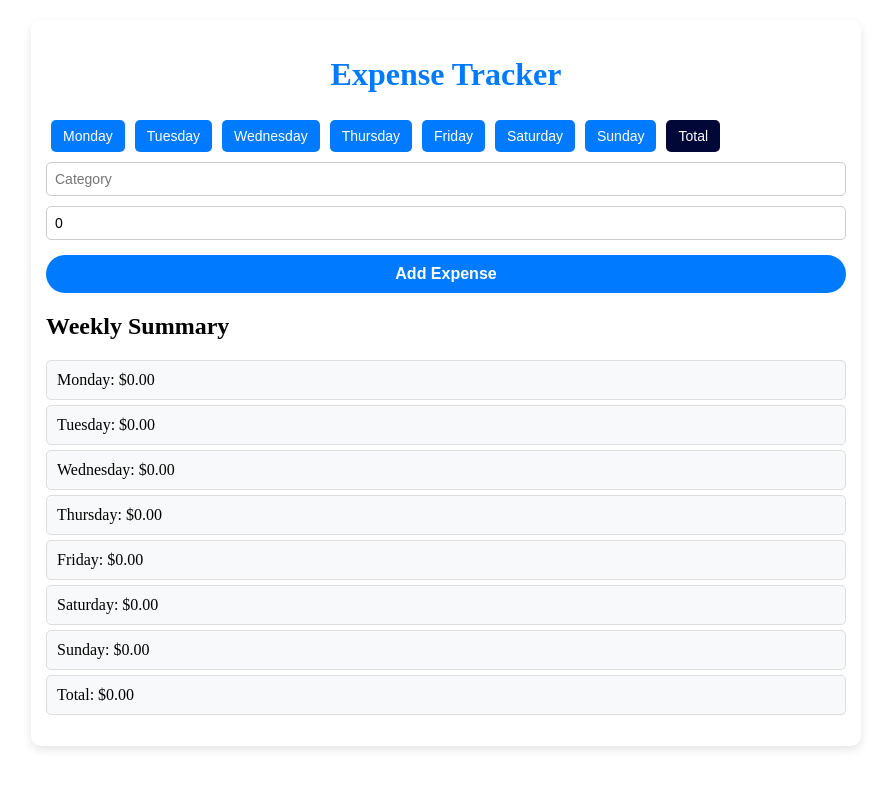
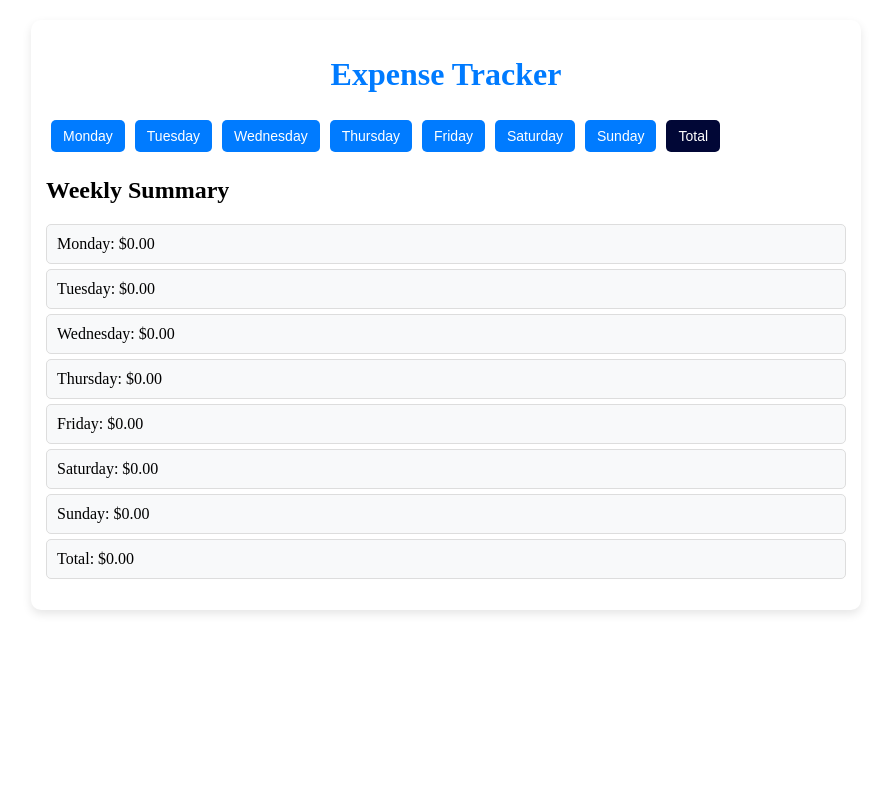
Before and after one commit to VoinaRares/expense-tracker, an Angular app: page /Total in a window 1280 px wide. Both pictures are taken after a click on the button "Total". Shown: the top 788 px of the page, without its empty margins (194-1085 px from the left). Built offline with nearby package versions, Linux system fonts and the light colour scheme.

Commit message:
Refactor app component to utilize ExpenseService for state management and enhance summary calculation logic

```diff
--- a/src/app/app.component.html
+++ b/src/app/app.component.html
@@ -1,15 +1,23 @@
 <div>
   <h1>Expense Tracker</h1>
+
   <app-day-selector
-    [currentDay]="currentDay"
-    (daySelected)="selectDay($event)"
+    [currentDay]="expenseService.currentDay"
+    (daySelected)="expenseService.selectDay($event)"
   ></app-day-selector>
-  <app-expense-form (expenseAdded)="addExpense($event)"></app-expense-form>
+
+  @if(expenseService.currentDay === 'Total'){
+  <app-summary [summary]="expenseService.getWeeklySummary()"></app-summary>
+  } @else {
+  <app-expense-form
+    (expenseAdded)="expenseService.addExpense($event)"
+  ></app-expense-form>
+
   <app-expense-list
-    [expenses]="expenses[currentDay]"
-    (expenseDeleted)="deleteExpense(currentDay, $event)"
+    [expenses]="expenseService.expenses[expenseService.currentDay]"
+    (expenseDeleted)="
+      expenseService.deleteExpense(expenseService.currentDay, $event)
+    "
   ></app-expense-list>
-  @if(currentDay === 'Total'){
-  <app-summary [summary]="getWeeklySummary()"></app-summary>
   }
 </div>
--- a/src/app/app.component.ts
+++ b/src/app/app.component.ts
@@ -3,9 +3,8 @@ import { DaySelectorComponent } from './day-selector/day-selector.component';
 import { ExpenseFormComponent } from './expense-form/expense-form.component';
 import { ExpenseListComponent } from './expense-list/expense-list.component';
 import { SummaryComponent } from './summary/summary.component';
-import { Days } from './shared/days.enum';
 import { Expense } from './shared/expense.interface';
-import { ExpensesByDay } from './shared/expenses-by-day.interface';
+import { ExpenseService } from './shared/expense.service';
 
 @Component({
   selector: 'app-root',
@@ -21,38 +20,25 @@ import { ExpensesByDay } from './shared/expenses-by-day.interface';
 })
 export class AppComponent {
   title = 'expense-tracker';
-  days: string[] =Object.values(Days);
-  currentDay: string = this.days[0];
-  expenses: { [day: string]: Expense[] } = {};
+  constructor(public expenseService: ExpenseService) {}
 
   selectDay(day: string) {
-    this.currentDay = day;
+    this.expenseService.selectDay(day);
   }
 
   addExpense(expense: Expense) {
-    if (!this.expenses[this.currentDay]) {
-      this.expenses[this.currentDay] = [];
-    }
-    this.expenses[this.currentDay].push(expense);
+    this.expenseService.addExpense(expense);
   }
 
   deleteExpense(day: string, index: number) {
-    this.expenses[day].splice(index, 1);
+    this.expenseService.deleteExpense(day, index);
   }
 
   getDailyTotal(day: string) {
-    return (
-      this.expenses[day]?.reduce(
-        (total, expense) => total + expense.amount,
-        0
-      ) || 0
-    );
+    return this.expenseService.getDailyTotal(day);
   }
 
   getWeeklySummary() {
-    return this.days.reduce((summary, day) => {
-      summary[day] = this.getDailyTotal(day);
-      return summary;
-    }, {} as  ExpensesByDay);
+    return this.expenseService.getWeeklySummary();
   }
 }
--- /dev/null
+++ b/src/app/shared/expense.service.ts
@@ -0,0 +1,48 @@
+import { Injectable } from '@angular/core';
+import { Expense } from './expense.interface';
+import { Days } from './days.enum';
+import { ExpensesByDay } from './expenses-by-day.interface';
+
+@Injectable({
+  providedIn: 'root',
+})
+export class ExpenseService {
+  days: string[] = Object.values(Days);
+  currentDay: string = this.days[0];
+  expenses: { [day: string]: Expense[] } = {};
+
+  constructor() {}
+
+  selectDay(day: string) {
+    this.currentDay = day;
+  }
+
+  addExpense(expense: Expense) {
+    if (!this.expenses[this.currentDay]) {
+      this.expenses[this.currentDay] = [];
+    }
+    this.expenses[this.currentDay].push(expense);
+  }
+
+  deleteExpense(day: string, index: number) {
+    if (this.expenses[day]) {
+      this.expenses[day].splice(index, 1);
+    }
+  }
+
+  getDailyTotal(day: string): number {
+    return (
+      this.expenses[day]?.reduce(
+        (total, expense) => total + expense.amount,
+        0
+      ) || 0
+    );
+  }
+
+  getWeeklySummary(): ExpensesByDay {
+    return this.days.reduce((summary, day) => {
+      summary[day] = this.getDailyTotal(day);
+      return summary;
+    }, {} as ExpensesByDay);
+  }
+}
--- a/src/app/summary/summary.component.html
+++ b/src/app/summary/summary.component.html
@@ -2,7 +2,11 @@
   <h2>Weekly Summary</h2>
   <ul>
     <li *ngFor="let day of getSummaryKeys()">
+      @if(day !== 'Total'){
       {{ day }}: {{ summary[day] | currency }}
+      }@else {
+        {{ day }}: {{ calculateTotal() | currency }}
+      }
     </li>
   </ul>
 </div>
--- a/src/app/summary/summary.component.ts
+++ b/src/app/summary/summary.component.ts
@@ -15,4 +15,8 @@ export class SummaryComponent {
   getSummaryKeys(): string[] {
     return Object.keys(this.summary);
   }
+
+  calculateTotal(): number {
+    return this.getSummaryKeys().reduce((total, day) => total + this.summary[day], 0);
+  }
 }
```
